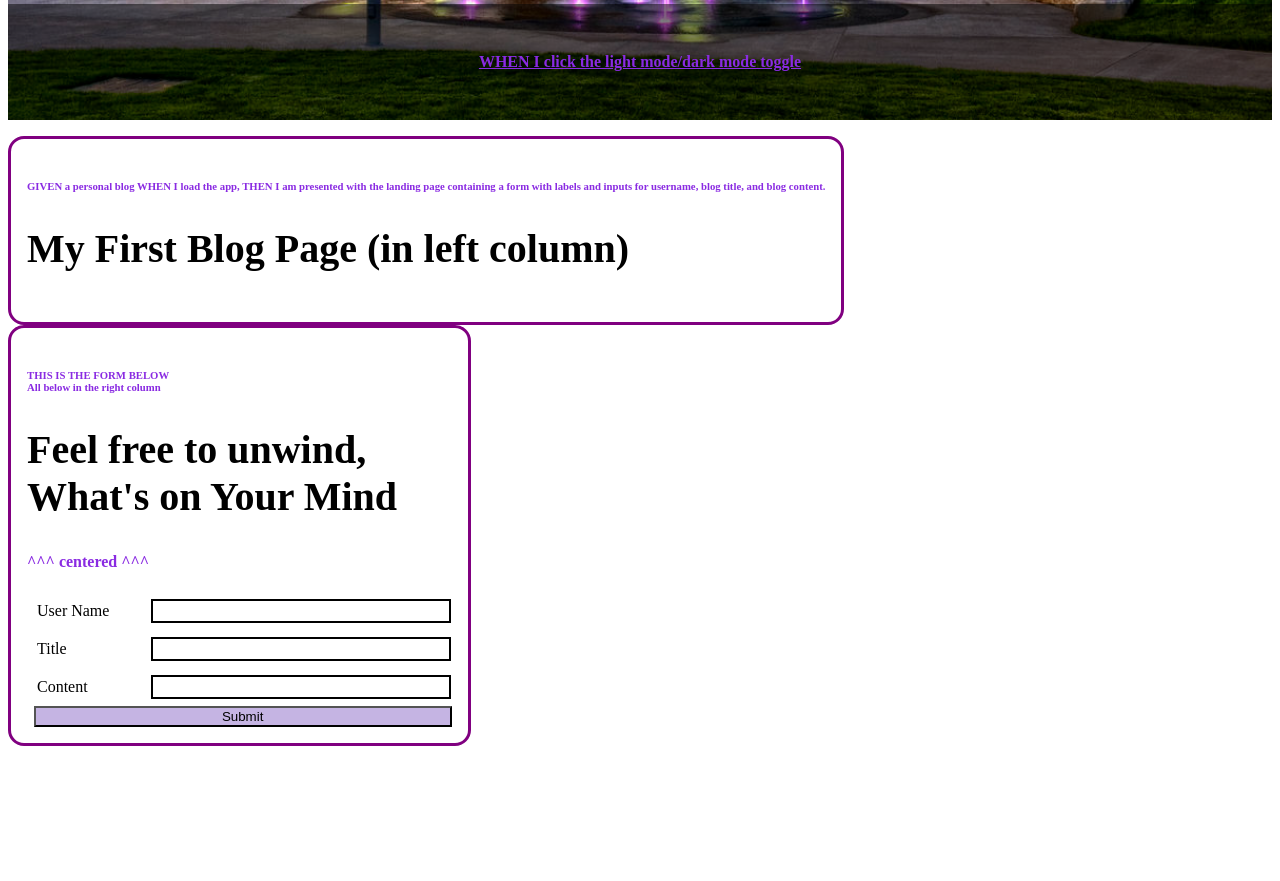
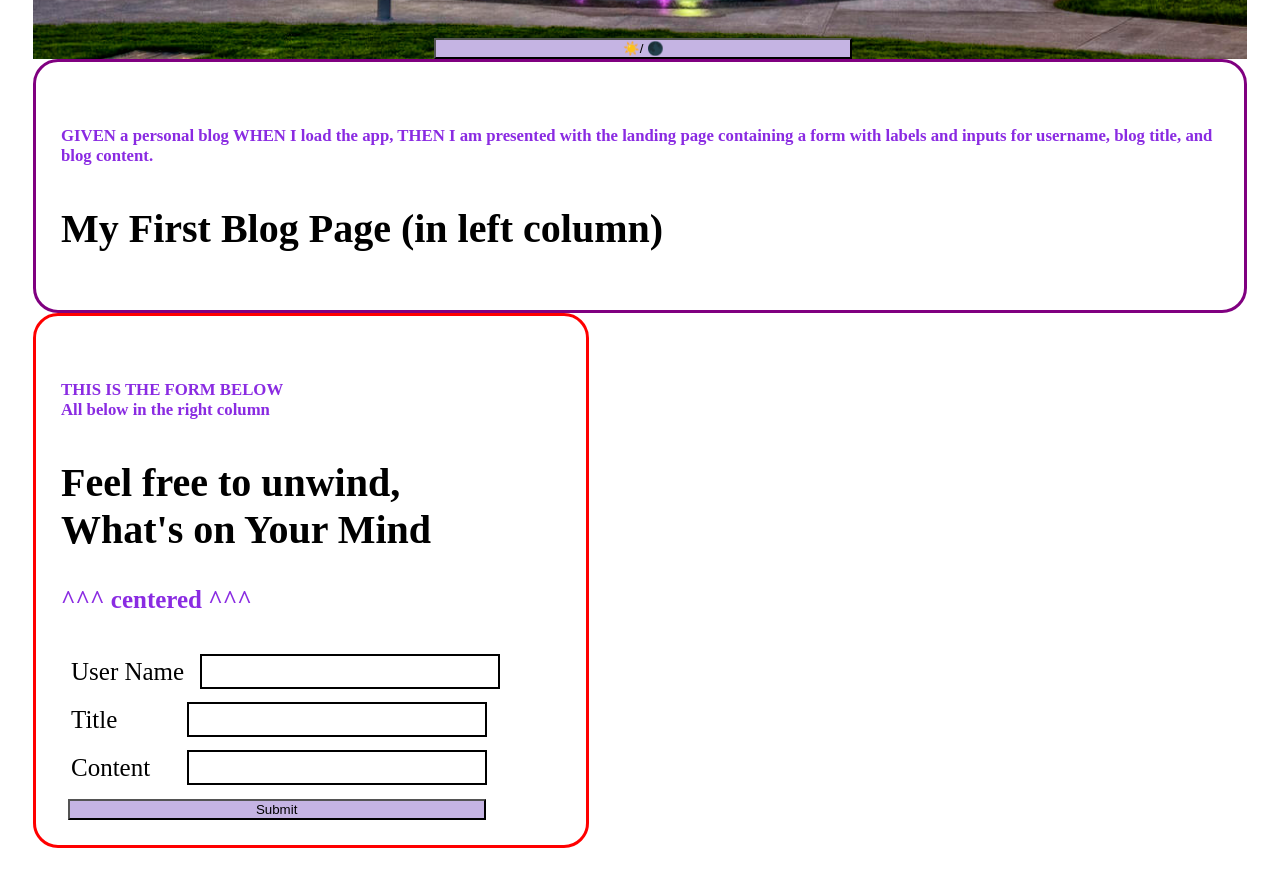
Before and after one commit to Michael-Hellon/MOD4-Challenge-Personal-Blog, a plain HTML site: page index.html in a window 1280 px wide. Shown: the part 436-1317 px from the top of the page. Before the commit the page ends 1190 px from the top, so only its background shows below. Drawn offline with Linux system fonts and the light colour scheme.

Commit message:
added light dark mode button updated script links Changes to be committed: modified:   assets/css/blog.css modified:   assets/css/form.css modified:   assets/css/style.css modified:   assets/js/logic.js modified:   blog.html modified:   index.html

```diff
--- a/assets/css/blog.css
+++ b/assets/css/blog.css
@@ -0,0 +1,11 @@
+body {
+    padding: 25px;
+    background-color: chartreuse;
+    color: black;
+    font-size: 25px;
+  }
+
+  .dark-mode {
+    background-color: black;
+    color: white;
+  }
--- a/assets/css/form.css
+++ b/assets/css/form.css
@@ -1,9 +1,9 @@
 form {
-
+  min-width: 500px;
   display: inline-block;
   /* Form outline */
   padding: 1em;
-  border: 3px solid purple;
+  border: 3px solid red;
   border-radius: 1em;
 }
 
@@ -28,14 +28,16 @@ input, text{
 
 input:focus, text:focus {
   /* Additional highlight for focused elements */
-  border-color: #000;
+  border-color: chartreuse;
+  justify-items: right;
 }
 
 text {
   /* Align multiline text fields with their labels */
-  vertical-align: top;
+  vertical-align: bottom;
   /* Provide space to type some text */
   height: 5em;
+
 }
 
 .button {
--- a/assets/css/style.css
+++ b/assets/css/style.css
@@ -1,3 +1,10 @@
+body {
+  padding: 25px;
+  background-color: white;
+  color: black;
+  font-size: 25px;
+}
+
 header {
   width:100%;
   text-align: center;
@@ -60,6 +67,11 @@ section {
   max-width: 75%;
 }
 
+.dark-mode {
+  background-color: black;
+  color: white;
+}
+
 
 
 @media (max-width: 500px) {
--- a/assets/js/logic.js
+++ b/assets/js/logic.js
@@ -7,3 +7,8 @@ light and dark mode
 common.js / function element for both pages // qs for both
 
 */
+
+function myFunction() {
+   var element = document.body;
+   element.classList.toggle("dark-mode");
+}
--- a/index.html
+++ b/index.html
@@ -5,17 +5,17 @@
     <meta charset="UTF-8">
     <title>Michael's Blog Page</title>
     <link rel="stylesheet" type="text/css" href="./assets/css/style.css" />
+    <link rel="stylesheet" type="text/css" href="./assets/css/form.css" />
   </head>
 
   <body>
 
       <header>
         <img src="./assets/images/Michael.jpg">
+
+
           <h1>Michael's Blog</h1>
-          <ul>
-            <li><h4><a href="#">WHEN I click the light mode/dark mode toggle</a></h4></li>
-
-          </ul>
+          <button onclick="myFunction()">☀️/ 🌑</button>
       </header>
 
 <!-- from here down flex box <article> (width 40% form 60%) -->
@@ -30,7 +30,7 @@
       </article>
       <section>
         <form>
-          <link rel="stylesheet" type="text/css" href="./assets/css/form.css" />
+
 
           <h6>THIS IS THE FORM BELOW</br>All below in the right column</h6>
 
@@ -49,11 +49,15 @@
             <label for="blogContent">Content</label>
             <input type="text" name="blogContent" id="blogContent"/>
           </div>
-          <div id="sendIt"></div>
+          <div id="sendIt"> <!-- might have to move out of div, and leave in form,-->
+
           <button id="submit">Submit</button>
         </form>
 
       </section>
 
+   <script src="./assets/js/logic.js"></script>
+   <script src="./assets/js/blog.js"></script>
+
   </body>
 </html>
```
Also changed, not shown: blog.html (+10 -3 lines).
